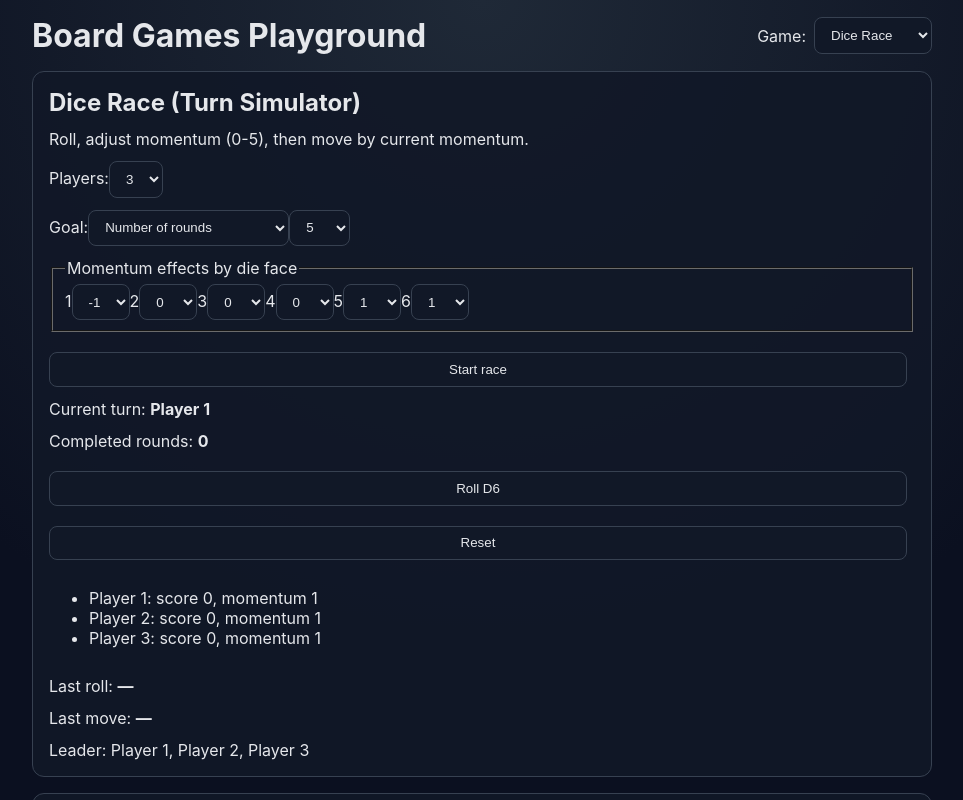
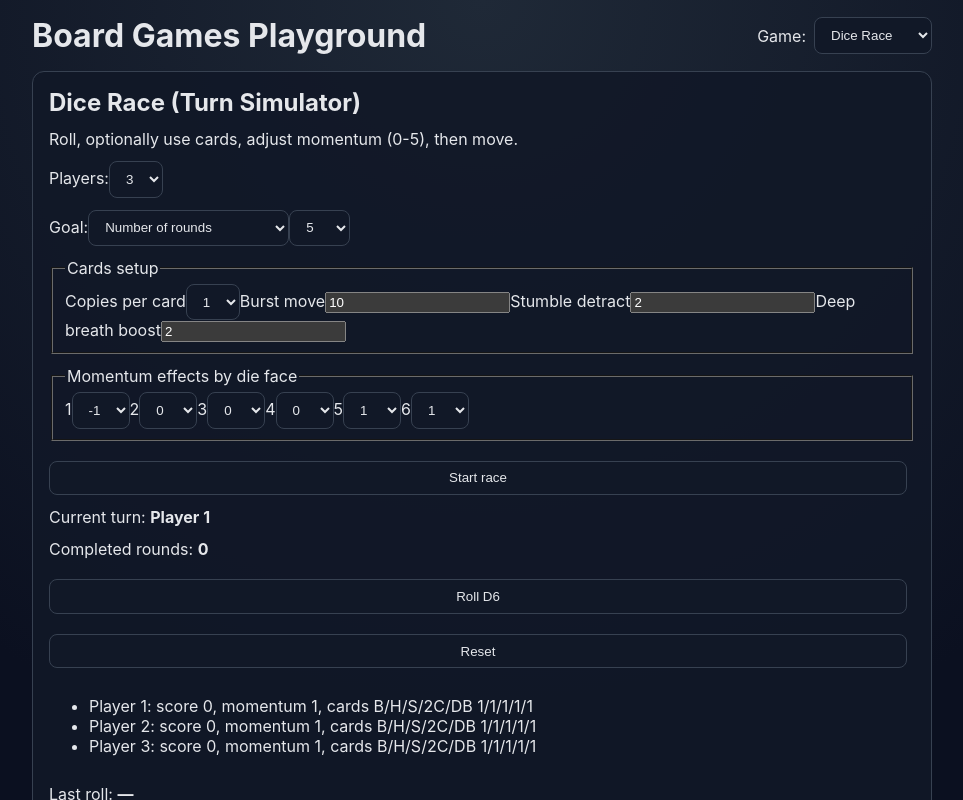
Before and after one commit to matejbudzel/board-games-no-one-asked-for, a React (Vite) app: page / in a window 1280 px wide. Shown: the top 800 px of the page, without its empty margins (158-1121 px from the left). Built offline with nearby package versions, Linux system fonts and the light colour scheme.

Commit message:
Add strategic cards to dice race turns and simulations

```diff
--- a/src/games/dice/DiceRaceGame.tsx
+++ b/src/games/dice/DiceRaceGame.tsx
@@ -2,11 +2,13 @@ import { useMemo, useState } from 'react';
 import { DiceRaceSimulationPanel } from './DiceRaceSimulationPanel';
 import {
   createInitialState,
+  DEFAULT_CARD_RULES,
   DEFAULT_MOMENTUM_EFFECTS,
   GOAL_DEFAULTS,
   getLeaders,
   resolveTurn,
   rollDie,
+  type CardCopies,
   type MomentumEffect,
   type RaceGoal,
   type RaceState,
@@ -19,10 +21,12 @@ const GOAL_OPTIONS: Record<RaceGoal, number[]> = {
   rounds: Array.from({ length: 30 }, (_, index) => index + 1),
 };
 const MOMENTUM_OPTIONS: MomentumEffect[] = [-1, 0, 1, 2, 3];
+const CARD_COPY_OPTIONS: CardCopies[] = [0, 1, 2];
 
 export function DiceRaceGame() {
   const [state, setState] = useState<RaceState>(() =>
     createInitialState({
+      cards: DEFAULT_CARD_RULES,
       goal: 'rounds',
       goalValue: GOAL_DEFAULTS.rounds,
       momentumEffects: DEFAULT_MOMENTUM_EFFECTS,
@@ -39,18 +43,11 @@ export function DiceRaceGame() {
 
   const updateSetup = (nextSetup: SetupState) => setState(createInitialState(nextSetup));
 
-  const updateMomentumEffect = (face: number, effect: MomentumEffect) => {
-    updateSetup({
-      ...state.setup,
-      momentumEffects: { ...state.setup.momentumEffects, [face]: effect },
-    });
-  };
-
   return (
     <>
       <section className="card" aria-label="Dice race game">
         <h2>Dice Race (Turn Simulator)</h2>
-        <p>Roll, adjust momentum (0-5), then move by current momentum.</p>
+        <p>Roll, optionally use cards, adjust momentum (0-5), then move.</p>
         <p>
           Players:
           <select
@@ -98,6 +95,76 @@ export function DiceRaceGame() {
           </select>
         </p>
         <fieldset disabled={state.inProgress}>
+          <legend>Cards setup</legend>
+          <label>
+            Copies per card
+            <select
+              aria-label="Copies per card"
+              onChange={(event) =>
+                updateSetup({
+                  ...state.setup,
+                  cards: {
+                    ...state.setup.cards,
+                    copiesPerCard: Number(event.target.value) as CardCopies,
+                  },
+                })
+              }
+              value={state.setup.cards.copiesPerCard}
+            >
+              {CARD_COPY_OPTIONS.map((value) => (
+                <option key={value} value={value}>
+                  {value}
+                </option>
+              ))}
+            </select>
+          </label>
+          <label>
+            Burst move
+            <input
+              aria-label="Burst move"
+              min={1}
+              onChange={(event) =>
+                updateSetup({
+                  ...state.setup,
+                  cards: { ...state.setup.cards, burstMove: Number(event.target.value) || 1 },
+                })
+              }
+              type="number"
+              value={state.setup.cards.burstMove}
+            />
+          </label>
+          <label>
+            Stumble detract
+            <input
+              aria-label="Stumble detract"
+              min={1}
+              onChange={(event) =>
+                updateSetup({
+                  ...state.setup,
+                  cards: { ...state.setup.cards, stumbleDetract: Number(event.target.value) || 1 },
+                })
+              }
+              type="number"
+              value={state.setup.cards.stumbleDetract}
+            />
+          </label>
+          <label>
+            Deep breath boost
+            <input
+              aria-label="Deep breath boost"
+              min={1}
+              onChange={(event) =>
+                updateSetup({
+                  ...state.setup,
+                  cards: { ...state.setup.cards, deepBreathBoost: Number(event.target.value) || 1 },
+                })
+              }
+              type="number"
+              value={state.setup.cards.deepBreathBoost}
+            />
+          </label>
+        </fieldset>
+        <fieldset disabled={state.inProgress}>
           <legend>Momentum effects by die face</legend>
           {Array.from({ length: 6 }, (_, index) => index + 1).map((face) => (
             <label key={face}>
@@ -105,7 +172,13 @@ export function DiceRaceGame() {
               <select
                 aria-label={`Face ${face} momentum effect`}
                 onChange={(event) =>
-                  updateMomentumEffect(face, Number(event.target.value) as MomentumEffect)
+                  updateSetup({
+                    ...state.setup,
+                    momentumEffects: {
+                      ...state.setup.momentumEffects,
+                      [face]: Number(event.target.value) as MomentumEffect,
+                    },
+                  })
                 }
                 value={state.setup.momentumEffects[face]}
               >
@@ -146,17 +219,31 @@ export function DiceRaceGame() {
           Reset
         </button>
         <ul>
-          {state.scores.map((score, index) => (
-            <li key={index}>
-              Player {index + 1}: score {score}, momentum {state.momentum[index]}
-            </li>
-          ))}
+          {state.scores.map((score, index) => {
+            const cards = state.playerCards[index] ?? {
+              burst: 0,
+              deepBreath: 0,
+              hailMary: 0,
+              secondChance: 0,
+              stumble: 0,
+            };
+            return (
+              <li key={index}>
+                Player {index + 1}: score {score}, momentum {state.momentum[index]}, cards
+                B/H/S/2C/DB {cards.burst}/{cards.hailMary}/{cards.stumble}/{cards.secondChance}/
+                {cards.deepBreath}
+              </li>
+            );
+          })}
         </ul>
         <p>
           Last roll: <strong>{state.lastRoll ?? '—'}</strong>
         </p>
         <p>
           Last move: <strong>{state.lastMove ?? '—'}</strong>
+        </p>
+        <p>
+          Last card: <strong>{state.lastCardPlayed ?? '—'}</strong>
         </p>
         <p>Leader: {leaderText}</p>
         {state.shootoutPlayers ? (
--- a/src/games/dice/diceRaceEngine.ts
+++ b/src/games/dice/diceRaceEngine.ts
@@ -1,21 +1,37 @@
 export type RaceGoal = 'rounds' | 'length';
 export type MomentumEffect = -1 | 0 | 1 | 2 | 3;
+export type CardName = 'burst' | 'hailMary' | 'stumble' | 'secondChance' | 'deepBreath';
+export type CardCopies = 0 | 1 | 2;
+
+export type CardRules = {
+  burstMove: number;
+  copiesPerCard: CardCopies;
+  deepBreathBoost: number;
+  stumbleDetract: number;
+};
 
 export type SetupState = {
+  cards: CardRules;
   goal: RaceGoal;
   goalValue: number;
   momentumEffects: Record<number, MomentumEffect>;
   players: number;
 };
 
+type PendingStumble = { amount: number; triggerRound: number };
+
 export type RaceState = {
   activePlayer: number;
   completedRounds: number;
   finishTriggered: boolean;
   inProgress: boolean;
+  lastCardPlayed: string | null;
   lastMove: number | null;
   lastRoll: number | null;
   momentum: number[];
+  pendingDeepBreathBoost: number[];
+  pendingStumbles: PendingStumble[][];
+  playerCards: Record<CardName, number>[];
   scores: number[];
   setup: SetupState;
   shootoutPlayers: number[] | null;
@@ -24,6 +40,7 @@ export type RaceState = {
 };
 
 export type SimulationTurn = {
+  cardPlayed: string | null;
   move: number;
   momentumAfter: number;
   momentumBefore: number;
@@ -42,6 +59,12 @@ export const GOAL_DEFAULTS: Record<RaceGoal, number> = { rounds: 5, length: 20 }
 export const MOMENTUM_MIN = 0;
 export const MOMENTUM_MAX = 5;
 export const INITIAL_MOMENTUM = 1;
+export const DEFAULT_CARD_RULES: CardRules = {
+  burstMove: 10,
+  copiesPerCard: 1,
+  deepBreathBoost: 2,
+  stumbleDetract: 2,
+};
 export const DEFAULT_MOMENTUM_EFFECTS: Record<number, MomentumEffect> = {
   1: -1,
   2: 0,
@@ -51,15 +74,43 @@ export const DEFAULT_MOMENTUM_EFFECTS: Record<number, MomentumEffect> = {
   6: 1,
 };
 
+const CARD_NAMES: CardName[] = ['burst', 'hailMary', 'stumble', 'secondChance', 'deepBreath'];
+const clampMomentum = (value: number) => Math.min(MOMENTUM_MAX, Math.max(MOMENTUM_MIN, value));
+const EMPTY_CARDS: Record<CardName, number> = {
+  burst: 0,
+  hailMary: 0,
+  stumble: 0,
+  secondChance: 0,
+  deepBreath: 0,
+};
+
+const getPlayerCards = (state: RaceState, player: number) =>
+  state.playerCards[player] ?? EMPTY_CARDS;
+const hasCard = (state: RaceState, player: number, card: CardName) =>
+  getPlayerCards(state, player)[card] > 0;
+const spendCard = (state: RaceState, player: number, card: CardName) => {
+  const cards = getPlayerCards(state, player);
+  state.playerCards[player] = { ...cards, [card]: Math.max(0, cards[card] - 1) };
+};
+
 export function createInitialState(setup: SetupState): RaceState {
   return {
     activePlayer: 0,
     completedRounds: 0,
     finishTriggered: false,
     inProgress: false,
+    lastCardPlayed: null,
     lastMove: null,
     lastRoll: null,
     momentum: Array.from({ length: setup.players }, () => INITIAL_MOMENTUM),
+    pendingDeepBreathBoost: Array.from({ length: setup.players }, () => 0),
+    pendingStumbles: Array.from({ length: setup.players }, () => []),
+    playerCards: Array.from({ length: setup.players }, () =>
+      CARD_NAMES.reduce<Record<CardName, number>>(
+        (acc, card) => ({ ...acc, [card]: setup.cards.copiesPerCard }),
+        EMPTY_CARDS
+      )
+    ),
     scores: Array.from({ length: setup.players }, () => 0),
     setup,
     shootoutPlayers: null,
@@ -73,75 +124,161 @@ export function getLeaders(scores: number[]): number[] {
   return scores.flatMap((score, index) => (score === topScore ? index : []));
 }
 
-const clampMomentum = (value: number) => Math.min(MOMENTUM_MAX, Math.max(MOMENTUM_MIN, value));
+function chooseStumbleTarget(state: RaceState, player: number): number | null {
+  const leader = getLeaders(state.scores).find((index) => index !== player);
+  if (leader !== undefined) return leader;
+  const fallback = state.scores.findIndex((_, index) => index !== player);
+  return fallback >= 0 ? fallback : null;
+}
 
-export function resolveTurn(current: RaceState, roll: number): RaceState {
+function applyCardEffects(
+  state: RaceState,
+  player: number,
+  roll: number,
+  random: () => number
+): { move: number; momentumAfter: number; finalRoll: number; cardPlayed: string | null } {
+  let cardPlayed: string | null = null;
+  const momentumBefore = state.momentum[player] ?? INITIAL_MOMENTUM;
+  const momentumDelta = state.setup.momentumEffects[roll] ?? 0;
+
+  if (hasCard(state, player, 'stumble')) {
+    const target = chooseStumbleTarget(state, player);
+    if (target !== null && target !== player) {
+      spendCard(state, player, 'stumble');
+      state.pendingStumbles[target] = [
+        ...(state.pendingStumbles[target] ?? []),
+        { amount: state.setup.cards.stumbleDetract, triggerRound: state.completedRounds + 1 },
+      ];
+      cardPlayed = `stumble→P${target + 1}`;
+    }
+  }
+
+  if (roll === 6 && hasCard(state, player, 'burst')) {
+    spendCard(state, player, 'burst');
+    state.momentum[player] = 0;
+    return {
+      cardPlayed: cardPlayed ? `${cardPlayed}, burst` : 'burst',
+      finalRoll: roll,
+      momentumAfter: 0,
+      move: state.setup.cards.burstMove,
+    };
+  }
+
+  if (roll === 6 && hasCard(state, player, 'deepBreath') && momentumBefore >= 4) {
+    spendCard(state, player, 'deepBreath');
+    state.pendingDeepBreathBoost[player] =
+      (state.pendingDeepBreathBoost[player] ?? 0) + state.setup.cards.deepBreathBoost;
+    return {
+      cardPlayed: cardPlayed ? `${cardPlayed}, deep breath` : 'deep breath',
+      finalRoll: roll,
+      momentumAfter: momentumBefore,
+      move: 0,
+    };
+  }
+
+  let finalRoll = roll;
+  if (momentumDelta < 0 && hasCard(state, player, 'secondChance')) {
+    spendCard(state, player, 'secondChance');
+    finalRoll = rollDie(random());
+    cardPlayed = cardPlayed ? `${cardPlayed}, second chance` : 'second chance';
+  }
+
+  const finalDelta = state.setup.momentumEffects[finalRoll] ?? 0;
+  if (finalDelta < 0 && hasCard(state, player, 'hailMary')) {
+    spendCard(state, player, 'hailMary');
+    return {
+      cardPlayed: cardPlayed ? `${cardPlayed}, hail mary` : 'hail mary',
+      finalRoll,
+      momentumAfter: momentumBefore,
+      move: momentumBefore,
+    };
+  }
+
+  const nextMomentum = clampMomentum(momentumBefore + finalDelta);
+  state.momentum[player] = nextMomentum;
+  return { cardPlayed, finalRoll, momentumAfter: nextMomentum, move: nextMomentum };
+}
+
+export function resolveTurn(current: RaceState, roll: number, random = Math.random): RaceState {
   if (!current.inProgress || current.winner !== null) return current;
 
-  const scores = [...current.scores];
-  const momentum = [...current.momentum];
-  const activePlayer = current.activePlayer;
-  const momentumDelta = current.setup.momentumEffects[roll] ?? 0;
-  const momentumBefore = momentum[activePlayer] ?? INITIAL_MOMENTUM;
-  const nextMomentum = clampMomentum(momentumBefore + momentumDelta);
-  momentum[activePlayer] = nextMomentum;
-  scores[activePlayer] = (scores[activePlayer] ?? 0) + nextMomentum;
+  const next = {
+    ...current,
+    momentum: [...current.momentum],
+    pendingDeepBreathBoost: [...current.pendingDeepBreathBoost],
+    pendingStumbles: current.pendingStumbles.map((effects) => [...effects]),
+    playerCards: current.playerCards.map((cards) => ({ ...cards })),
+    scores: [...current.scores],
+  };
+
+  const activePlayer = next.activePlayer;
+  const roundStumbles = (next.pendingStumbles[activePlayer] ?? []).filter(
+    (effect) => effect.triggerRound <= next.completedRounds
+  );
+  const remainingStumbles = (next.pendingStumbles[activePlayer] ?? []).filter(
+    (effect) => effect.triggerRound > next.completedRounds
+  );
+  const stumblePenalty = roundStumbles.reduce((sum, effect) => sum + effect.amount, 0);
+  next.pendingStumbles[activePlayer] = remainingStumbles;
+
+  const deepBreathBoost = next.pendingDeepBreathBoost[activePlayer] ?? 0;
+  next.pendingDeepBreathBoost[activePlayer] = 0;
+  next.momentum[activePlayer] = clampMomentum(
+    (next.momentum[activePlayer] ?? INITIAL_MOMENTUM) + deepBreathBoost - stumblePenalty
+  );
+
+  const { cardPlayed, finalRoll, move } = applyCardEffects(next, activePlayer, roll, random);
+  next.scores[activePlayer] = (next.scores[activePlayer] ?? 0) + move;
 
   const turnPlayers =
-    current.shootoutPlayers ?? Array.from({ length: current.setup.players }, (_, index) => index);
+    next.shootoutPlayers ?? Array.from({ length: next.setup.players }, (_, index) => index);
   const activePlayerIndex = turnPlayers.indexOf(activePlayer);
   const nextPlayerIndex = (activePlayerIndex + 1) % turnPlayers.length;
   const nextActivePlayer = turnPlayers[nextPlayerIndex] ?? 0;
-  const nextShootoutTurnsPlayed = current.shootoutTurnsPlayed + 1;
+  const nextShootoutTurnsPlayed = next.shootoutTurnsPlayed + 1;
   const roundFinished = nextShootoutTurnsPlayed >= turnPlayers.length;
-  const completedRounds = current.completedRounds + (roundFinished ? 1 : 0);
-
-  const reachedLength = scores.some((score) => score >= current.setup.goalValue);
+  const completedRounds = next.completedRounds + (roundFinished ? 1 : 0);
+  const reachedLength = next.scores.some((score) => score >= next.setup.goalValue);
   const finishTriggered =
-    current.setup.goal === 'length' ? current.finishTriggered || reachedLength : true;
-
+    next.setup.goal === 'length' ? next.finishTriggered || reachedLength : true;
   const reachedLimit =
     roundFinished &&
-    ((current.setup.goal === 'rounds' && completedRounds >= current.setup.goalValue) ||
-      (current.setup.goal === 'length' && finishTriggered));
+    ((next.setup.goal === 'rounds' && completedRounds >= next.setup.goalValue) ||
+      (next.setup.goal === 'length' && finishTriggered));
 
-  if (current.shootoutPlayers === null && reachedLimit) {
-    const leaders = getLeaders(scores);
+  if (next.shootoutPlayers === null && reachedLimit) {
+    const leaders = getLeaders(next.scores);
     const winner = leaders.length === 1 ? leaders[0]! : null;
-
     return {
-      ...current,
+      ...next,
       activePlayer: winner === null ? leaders[0]! : nextActivePlayer,
       completedRounds,
       finishTriggered,
       inProgress: winner === null,
-      lastMove: nextMomentum,
-      lastRoll: roll,
-      momentum,
-      scores,
+      lastCardPlayed: cardPlayed,
+      lastMove: move,
+      lastRoll: finalRoll,
       shootoutPlayers: winner === null ? leaders : null,
       shootoutTurnsPlayed: 0,
       winner,
     };
   }
 
-  if (current.shootoutPlayers !== null && roundFinished) {
-    const topScore = Math.max(...current.shootoutPlayers.map((player) => scores[player] ?? 0));
-    const survivors = current.shootoutPlayers.filter(
-      (player) => (scores[player] ?? 0) === topScore
+  if (next.shootoutPlayers !== null && roundFinished) {
+    const topScore = Math.max(...next.shootoutPlayers.map((player) => next.scores[player] ?? 0));
+    const survivors = next.shootoutPlayers.filter(
+      (player) => (next.scores[player] ?? 0) === topScore
     );
     const winner = survivors.length === 1 ? survivors[0]! : null;
-
     return {
-      ...current,
+      ...next,
       activePlayer: winner === null ? survivors[0]! : nextActivePlayer,
       completedRounds,
       finishTriggered,
       inProgress: winner === null,
-      lastMove: nextMomentum,
-      lastRoll: roll,
-      momentum,
-      scores,
+      lastCardPlayed: cardPlayed,
+      lastMove: move,
+      lastRoll: finalRoll,
       shootoutPlayers: winner === null ? survivors : null,
       shootoutTurnsPlayed: 0,
       winner,
@@ -149,15 +286,14 @@ export function resolveTurn(current: RaceState, roll: number): RaceState {
   }
 
   return {
-    ...current,
+    ...next,
     activePlayer: nextActivePlayer,
     completedRounds,
     finishTriggered,
     inProgress: true,
-    lastMove: nextMomentum,
-    lastRoll: roll,
-    momentum,
-    scores,
+    lastCardPlayed: cardPlayed,
+    lastMove: move,
+    lastRoll: finalRoll,
     shootoutTurnsPlayed: roundFinished ? 0 : nextShootoutTurnsPlayed,
   };
 }
@@ -174,14 +310,15 @@ export function simulateGame(setup: SetupState, random = Math.random): Simulatio
     const player = state.activePlayer;
     const momentumBefore = state.momentum[player] ?? INITIAL_MOMENTUM;
     const roll = rollDie(random());
-    state = resolveTurn(state, roll);
+    state = resolveTurn(state, roll, random);
 
     turns.push({
+      cardPlayed: state.lastCardPlayed,
       move: state.lastMove ?? 0,
       momentumAfter: state.momentum[player] ?? 0,
       momentumBefore,
       player,
-      roll,
+      roll: state.lastRoll ?? roll,
       scoresAfterTurn: [...state.scores],
       turn: turns.length + 1,
     });
```
Also changed, not shown: src/games/dice/DiceRaceSimulationPanel.tsx (+14 -11 lines), 2 other files (tests, documents, lock files or other folders).
